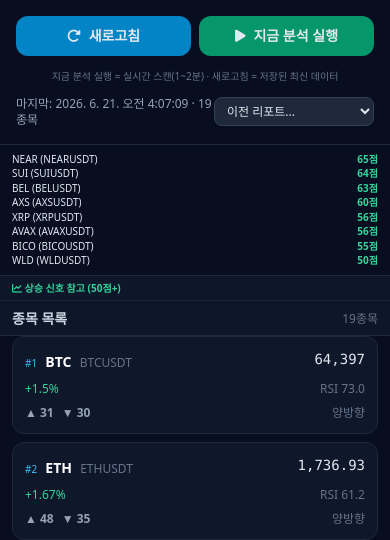
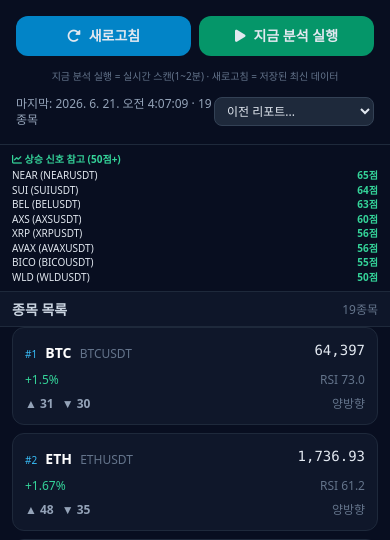
Before and after one commit to JimProKing/elliott-wave-scanner, a Flask app: template focused_viewer/templates/index.html in a window 390 px wide. Shown: the part 103-643 px from the top of the page. Run offline with Flask 3, Linux system fonts and the light colour scheme; the template is opened without the code that fills it, so the values that code supplies are empty; parts of the project's set-up code (start-up, migrations or seed data) failed here and were passed over; some libraries are stand-ins or nearby versions.

Commit message:
fix: 상승 신호 참고 제목을 항목 목록 위로 이동

```diff
--- a/focused_viewer/templates/index.html
+++ b/focused_viewer/templates/index.html
@@ -221,18 +221,18 @@
                 </div>
             </div>
 
-            <!-- 상승 신호 참고 (50점+) 항목 -->
+            <!-- 상승 신호 참고 (50점+) -->
             <div id="bull-summary-section" class="border-b border-slate-800 hidden shrink-0">
-                <div id="bull-summary-list-wrap" class="px-3 py-2 md:py-1.5 scroll-area scrollbar-thin">
+                <div id="bull-summary-heading" class="px-3 pt-2 pb-1 md:pt-1.5 md:pb-0.5 text-[10px] md:text-[11px] font-semibold text-emerald-400 leading-tight shrink-0">
+                    <i class="fa-solid fa-chart-line"></i> 상승 신호 참고 (50점+)
+                </div>
+                <div id="bull-summary-list-wrap" class="px-3 pb-2 md:pb-1.5 scroll-area scrollbar-thin">
                     <div id="bull-summary-list" class="space-y-0.5 text-[10px] md:text-[11px] leading-tight"></div>
                 </div>
             </div>
 
             <!-- 종목 카드 리스트 -->
             <div id="list-section-header" class="shrink-0 border-b border-slate-800 bg-slate-900/95">
-                <div id="bull-summary-heading" class="hidden px-3 py-1.5 md:py-1 text-[10px] md:text-[11px] font-semibold text-emerald-400 leading-tight border-b border-slate-800/80">
-                    <i class="fa-solid fa-chart-line"></i> 상승 신호 참고 (50점+)
-                </div>
                 <div class="px-3 md:px-4 py-2 pb-1.5 flex items-center justify-between">
                     <span class="text-sm font-semibold text-slate-300">종목 목록</span>
                     <span id="coin-list-count" class="text-xs text-slate-500"></span>
@@ -621,15 +621,12 @@
 
         function renderBullSummary(summary) {
             const box = document.getElementById('bull-summary-section');
-            const heading = document.getElementById('bull-summary-heading');
             const list = document.getElementById('bull-summary-list');
             if (!summary.length) {
                 box.classList.add('hidden');
-                if (heading) heading.classList.add('hidden');
                 return;
             }
             box.classList.remove('hidden');
-            if (heading) heading.classList.remove('hidden');
             list.innerHTML = summary.map(s =>
                 `<div class="flex justify-between gap-2"><span class="truncate">${s.kr} (${s.symbol})</span><span class="text-emerald-400 font-semibold shrink-0">${s.score}점</span></div>`
             ).join('');
```
